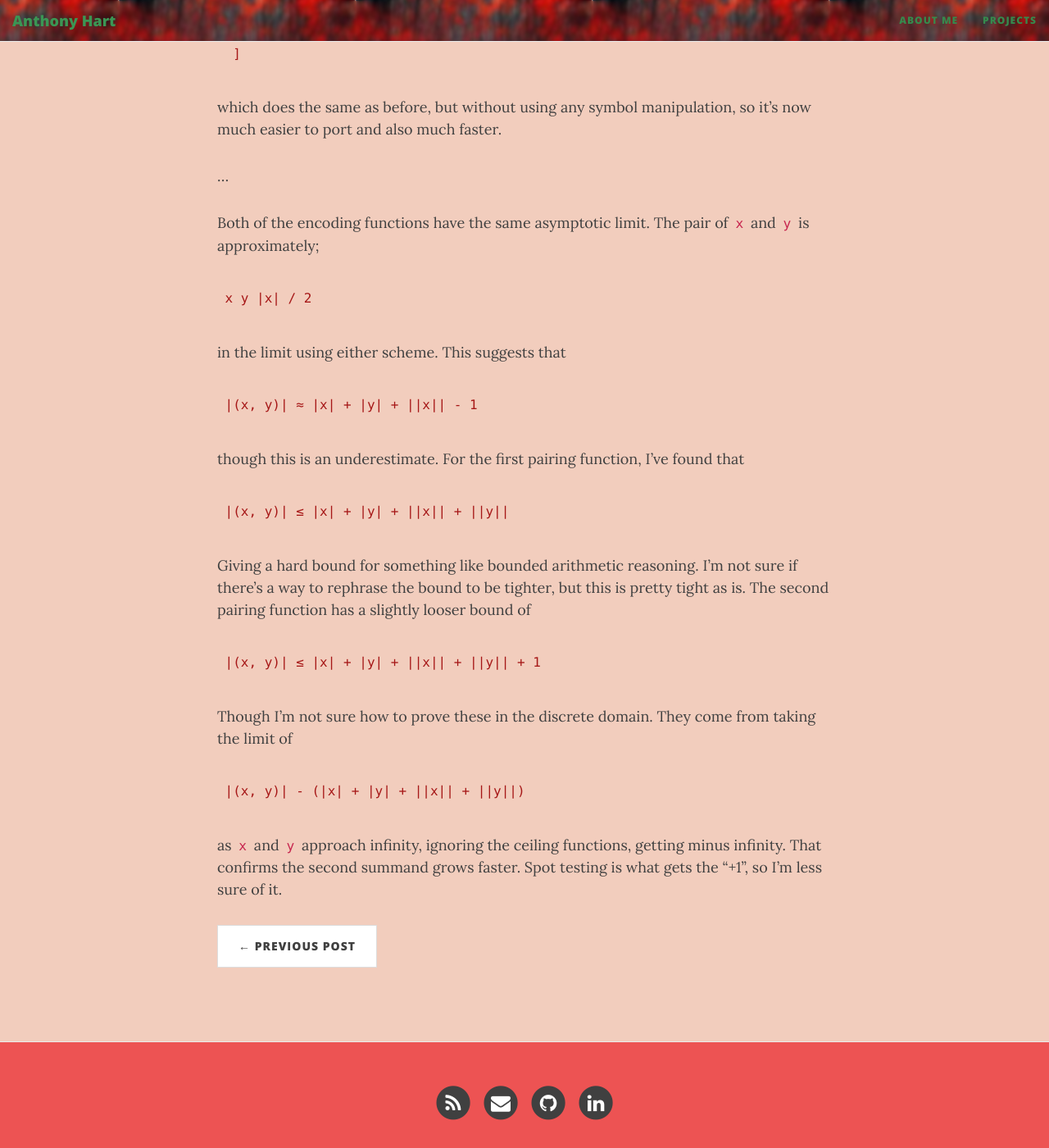
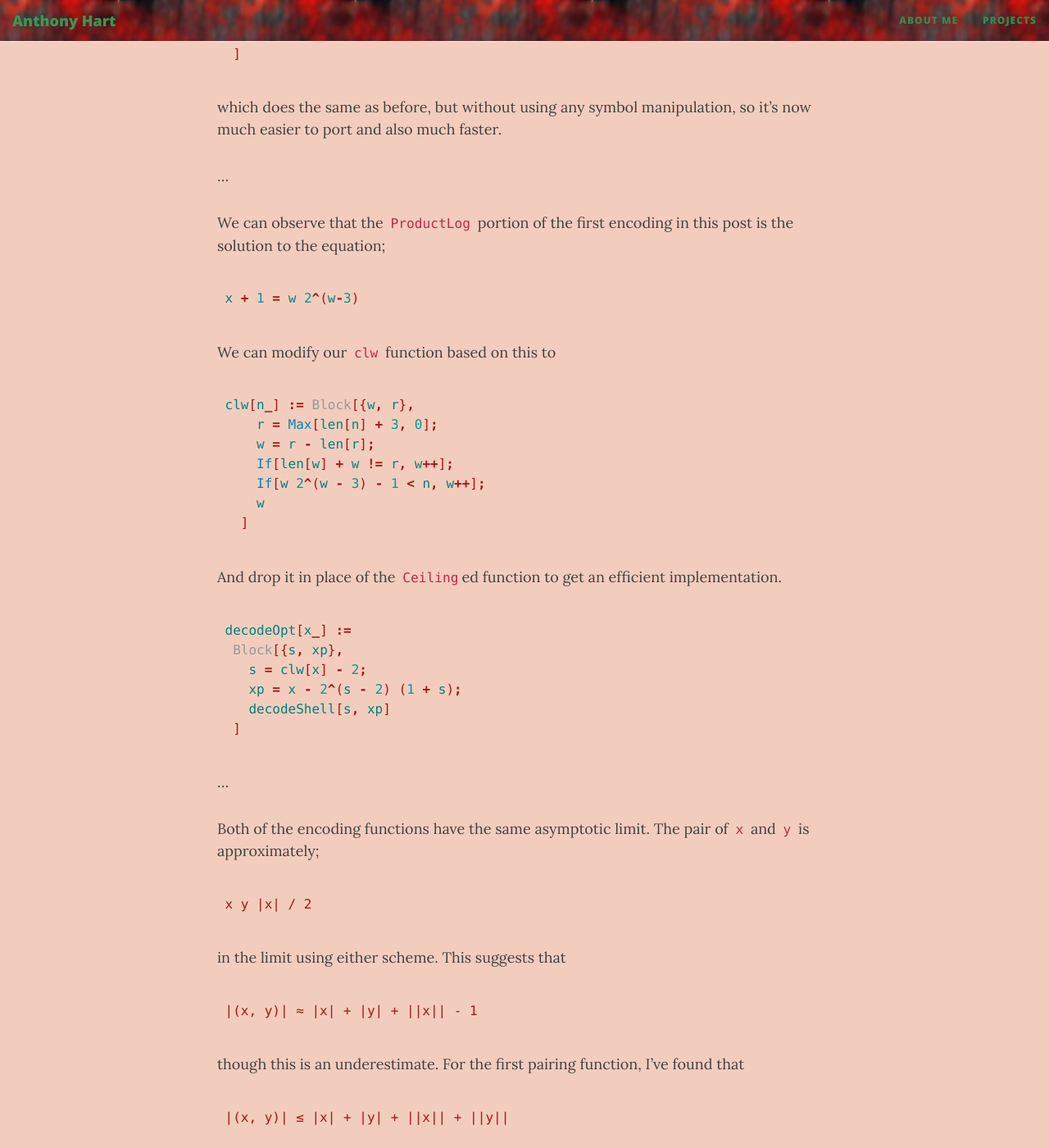
Before and after one commit to AHartNtkn/AHartNtkn.github.io, a Jekyll site: the page built from _posts/2021-11-29-An-Optimal-and-Feasible-Pairing-Function.md, in a window 1280 px wide and 1400 px high, scrolled down 9587 px. Shown: the whole window at 82% size. Built offline with Jekyll 4.4.1, drawn with Linux system fonts in a browser that asks for light colours; nearby versions of some CDN libraries.

Commit message:
Add efficient first encoding

````diff
--- a/_posts/2021-11-29-An-Optimal-and-Feasible-Pairing-Function.md
+++ b/_posts/2021-11-29-An-Optimal-and-Feasible-Pairing-Function.md
@@ -282,6 +282,37 @@ which does the same as before, but without using any symbol manipulation, so it'
 
 ...
 
+We can observe that the `ProductLog` portion of the first encoding in this post is the solution to the equation;
+
+```mathematica
+x + 1 = w 2^(w-3)
+```
+
+We can modify our `clw` function based on this to
+
+```mathematica
+clw[n_] := Block[{w, r},
+    r = Max[len[n] + 3, 0];
+    w = r - len[r];
+    If[len[w] + w != r, w++];
+    If[w 2^(w - 3) - 1 < n, w++];
+    w
+  ]
+```
+
+And drop it in place of the `Ceiling`ed function to get an efficient implementation.
+
+```mathematica
+decodeOpt[x_] :=
+ Block[{s, xp},
+   s = clw[x] - 2;
+   xp = x - 2^(s - 2) (1 + s);
+   decodeShell[s, xp]
+ ]
+```
+
+...
+
 Both of the encoding functions have the same asymptotic limit. The pair of `x` and `y` is approximately;
 
 ```
````
